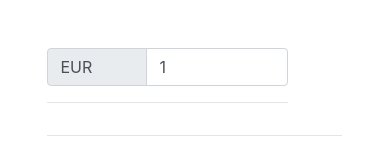
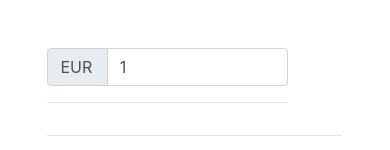
Before and after one commit to ciarlystreet/nuxt-currency, a Nuxt app: page / in a window 390 px wide. Shown: the top 150 px of the page. Built offline with nearby package versions, Linux system fonts and the light colour scheme.

Commit message:
fixed input group text width on responsive

```diff
--- a/assets/scss/main.scss
+++ b/assets/scss/main.scss
@@ -1,5 +1,13 @@
 .input-group-prepend {
   min-width: 100px;
+
+  @media (min-width: 768px) and (max-width: 1024px) {
+    min-width: 20%;
+  }
+
+  @media (max-width: 767px) {
+    min-width: 25%;
+  }
   .input-group-text {
     width: 100%;
   }
```
